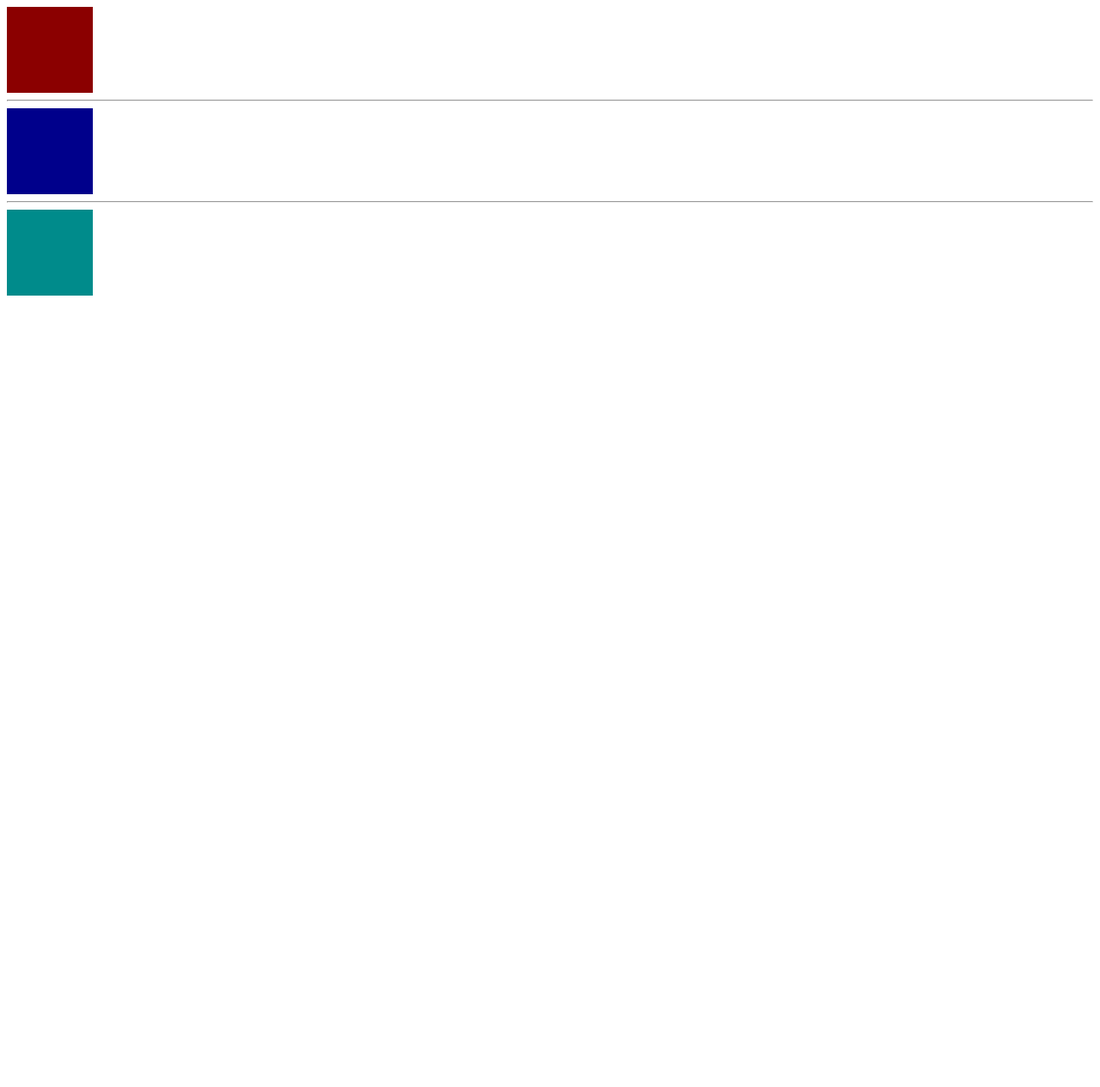
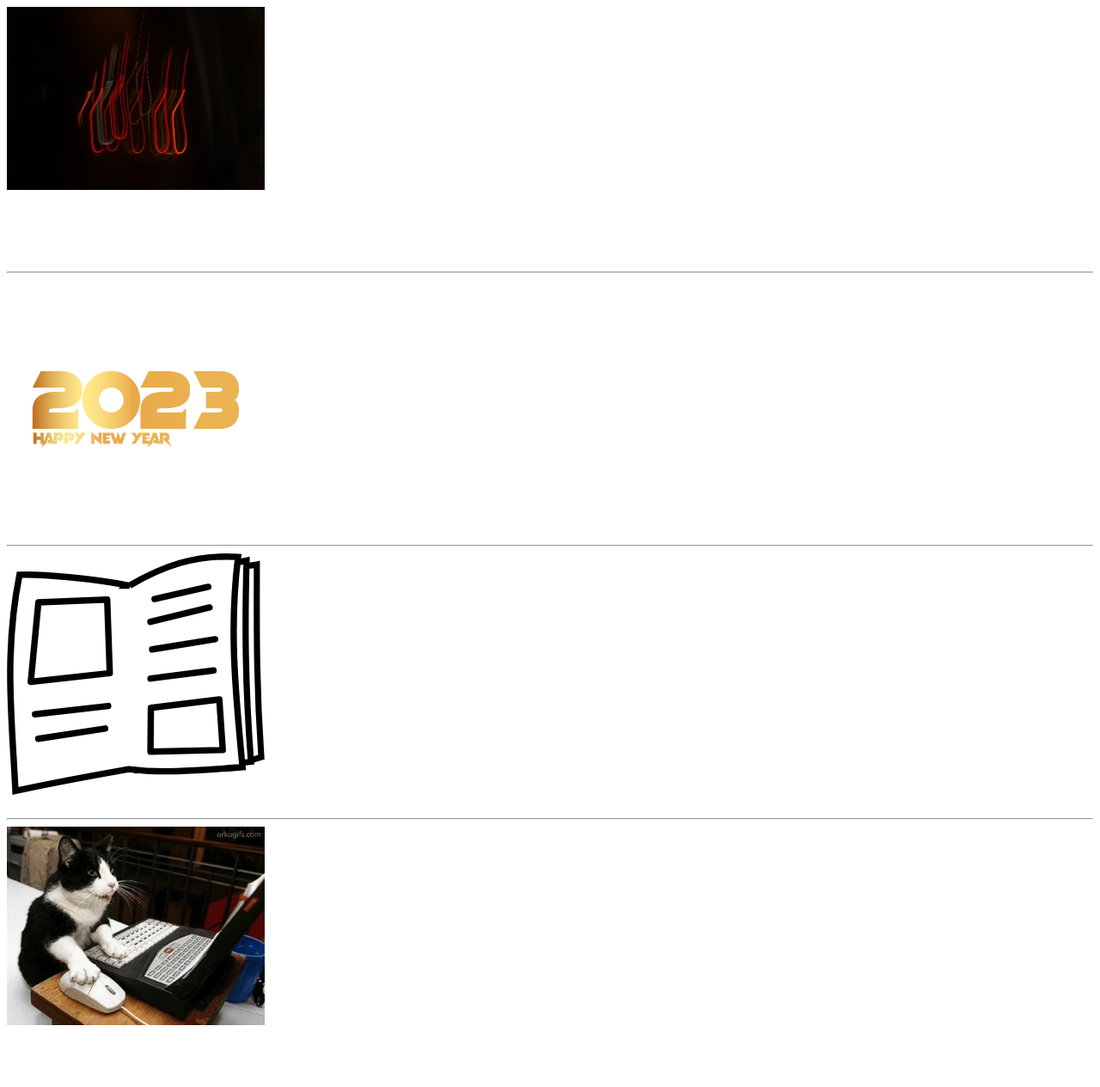
Before and after one commit to Eathyn/webpack-config, a website built with webpack: page public/index.html in a window 1280 px wide. Shown: the whole page at 86% size. Before the commit the page ends 800 px from the top, so only its background shows below. Built offline with nearby package versions, Linux system fonts and the light colour scheme.

Commit message:
image: handle image resources
1.handle image type
2.base64
3.separate directory

```diff
--- a/public/index.html
+++ b/public/index.html
@@ -10,5 +10,7 @@
 <div class="box-2"></div>
 <hr>
 <div class="box-3"></div>
+<hr>
+<div class="box-4"></div>
 </body>
 </html>
--- a/src/style/css-test.css
+++ b/src/style/css-test.css
@@ -1,7 +1,9 @@
 .box-1 {
-  width: 100px;
-  height: 100px;
-  background: darkred;
+  width: 300px;
+  height: 300px;
+  background-image: url("../image/image-1.jpg");
+  background-size: contain;
+  background-repeat: no-repeat;
 }
 
 ::placeholder {
--- a/src/style/less-test.less
+++ b/src/style/less-test.less
@@ -1,11 +1,13 @@
-@width: 100px;
-@height: 100px;
+@width: 300px;
+@height: 300px;
 @bg: darkblue;
 
 .box-2 {
   width: @width;
   height: @height;
-  background: @bg;
+  background-image: url("../image/image-2.png");
+  background-size: contain;
+  background-repeat: no-repeat;
 }
 
 ::placeholder {
--- a/src/style/scss-test.scss
+++ b/src/style/scss-test.scss
@@ -1,11 +1,21 @@
-$width: 100px;
-$height: 100px;
+$width: 300px;
+$height: 300px;
 $bg: darkcyan;
 
 .box-3 {
   width: $width;
   height: $height;
-  background: $bg;
+  background-image: url("../image/image-3.svg");
+  background-size: contain;
+  background-repeat: no-repeat;
+}
+
+.box-4 {
+  width: $width;
+  height: $height;
+  background-image: url("../image/image-4.webp");
+  background-size: contain;
+  background-repeat: no-repeat;
 }
 
 ::placeholder {
--- a/webpack.config.js
+++ b/webpack.config.js
@@ -59,6 +59,20 @@ module.exports = {
           'sass-loader',
         ],
       },
+      {
+        test: /\.(png|svg|jpg|jpeg|gif|webp)$/i,
+        type: 'asset',
+        parser: {
+          dataUrlCondition: {
+            // 小于 10kB 的图片会被 Base64 处理
+            maxSize: 10 * 1024,
+          },
+        },
+        generator: {
+          // 将图片打包到 image 文件夹
+          filename: 'image/[hash][ext][query]',
+        },
+      },
     ],
   },
 
```
Also changed, not shown: src/image/image-1.jpg (added), src/image/image-2.png (added), src/image/image-3.svg (added), src/image/image-4.webp (added).
